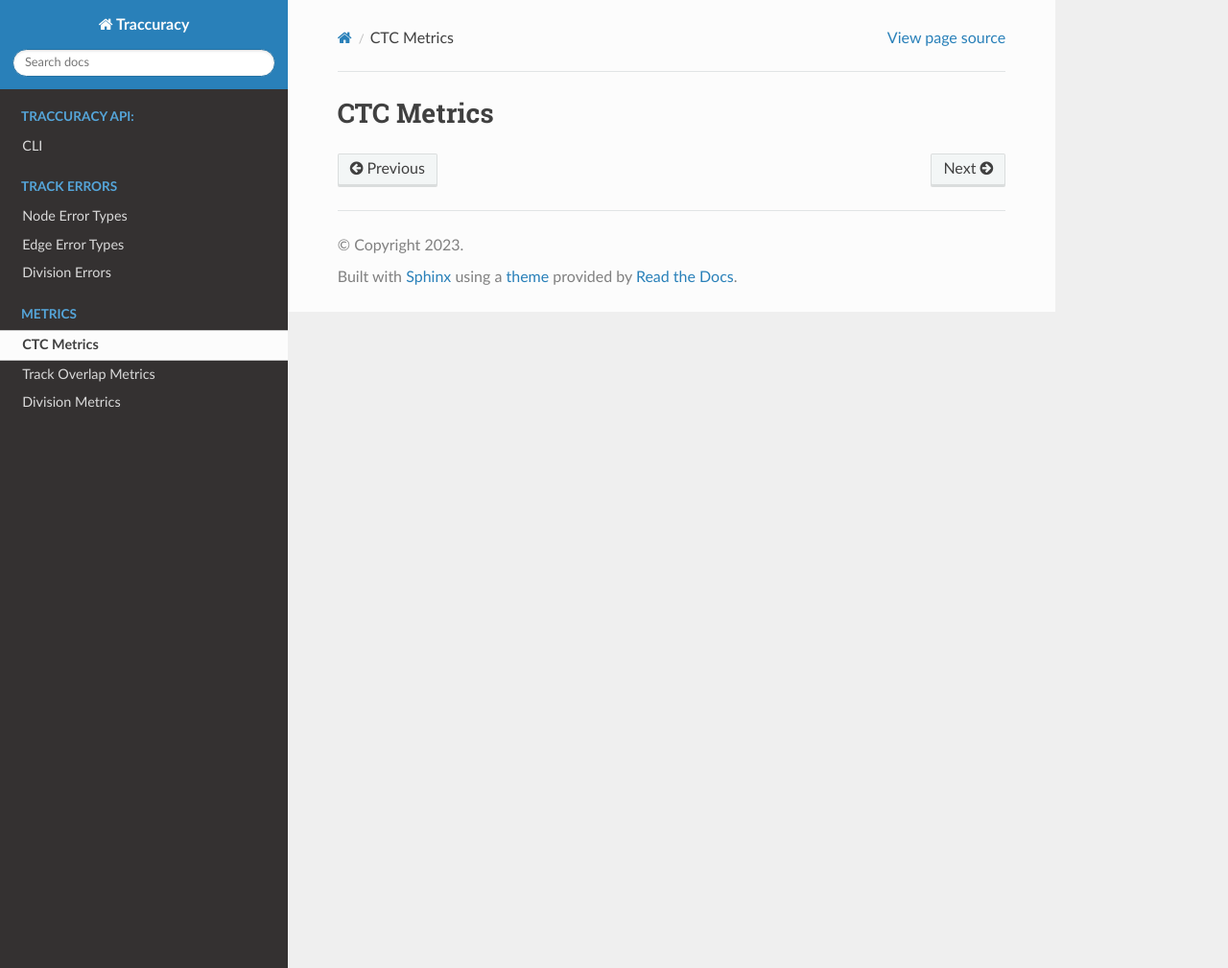
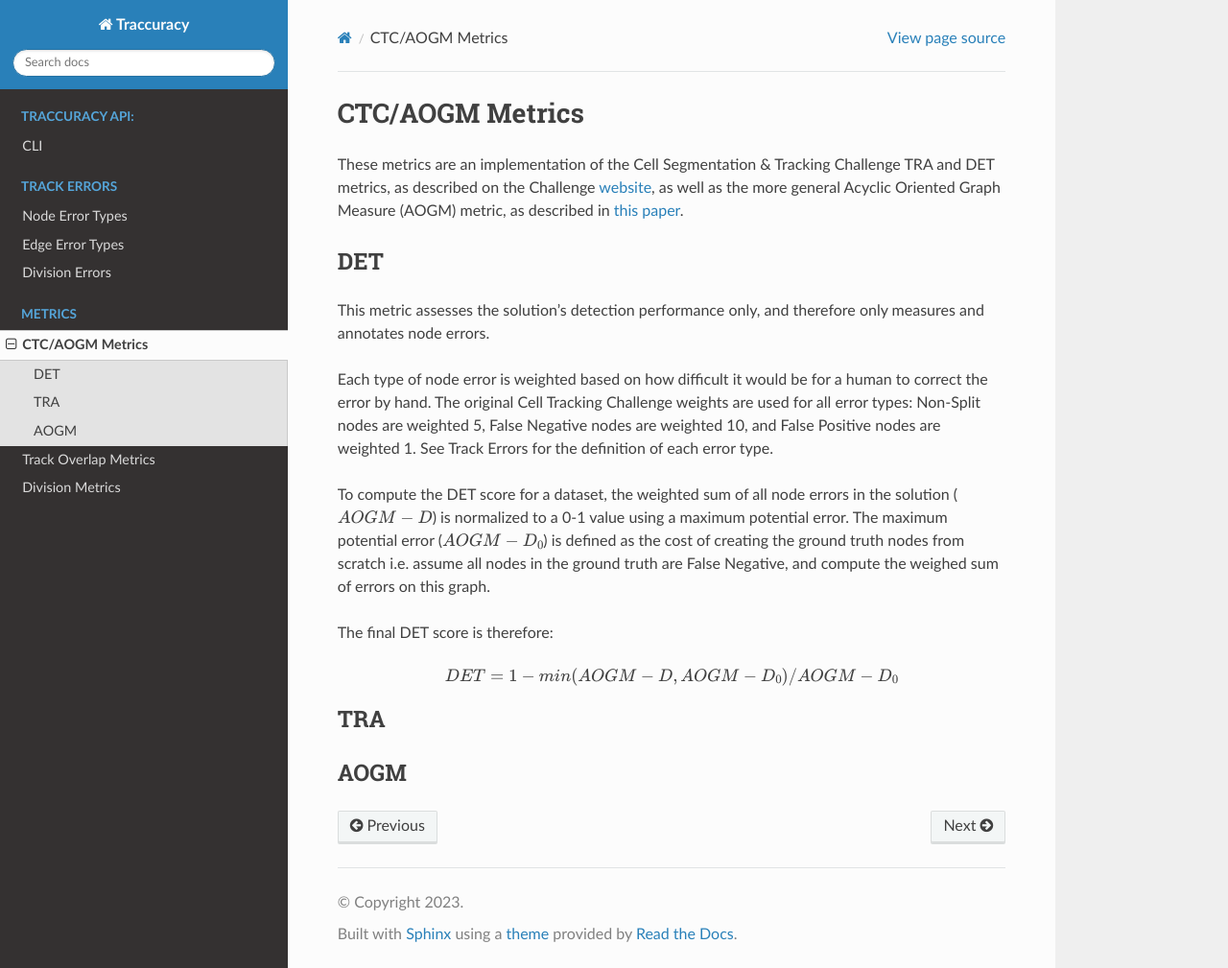
Before and after one commit to Janelia-Trackathon-2023/traccuracy, a Sphinx documentation site: the page built from docs/source/metrics/ctc.rst, in a window 1280 px wide and 1009 px high. Shown: the whole window at 96% size. Built offline with Sphinx 7.4.7 and the Read the Docs theme 2.0.0, drawn with Linux system fonts in a browser that asks for light colours; pages that are not in the unit, such as notebooks, are missing from menus.

Commit message:
Add some docs

```diff
--- a/docs/source/metrics/ctc.rst
+++ b/docs/source/metrics/ctc.rst
@@ -1,2 +1,38 @@
-CTC Metrics
+CTC/AOGM Metrics
 ===========
+
+These metrics are an implementation of the Cell Segmentation \& Tracking Challenge TRA and DET metrics,
+as described on the Challenge `website <http://celltrackingchallenge.net/evaluation-methodology/>`_,
+as well as the more general Acyclic Oriented Graph Measure (AOGM) metric, as described in `this
+paper <https://journals.plos.org/plosone/article/file?id=10.1371/journal.pone.0144959&type=printable>`_.
+
+
+DET
+-----------------------
+
+This metric assesses the solution's detection performance only, and therefore only measures
+and annotates node errors.
+
+Each type of node error is weighted based on how difficult it would be for a human to correct
+the error by hand. The original Cell Tracking Challenge weights are used for all error types:
+Non-Split nodes are weighted 5, False Negative nodes are weighted 10, and False Positive
+nodes are weighted 1. See Track Errors for the definition of each error type.
+
+To compute the DET score for a dataset, the weighted sum of all node errors in the solution (:math:`AOGM-D`)
+is normalized to a 0-1 value using a maximum potential error. The maximum potential error
+(:math:`AOGM-D_{0}`) is defined as the cost of creating the ground truth nodes from scratch i.e. assume all
+nodes in the ground truth are False Negative, and compute the weighed sum of errors
+on this graph.
+
+The final DET score is therefore:
+
+.. math::
+
+    DET = 1 - min(AOGM-D, AOGM-D_{0}) / AOGM-D_{0}
+
+
+TRA
+-----------------------
+
+AOGM
+-----------------------
```
